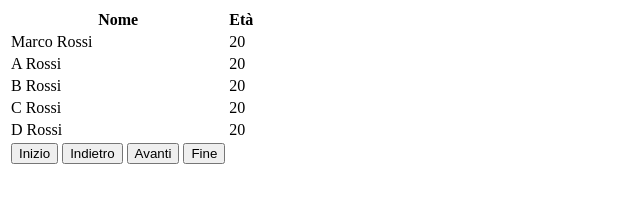
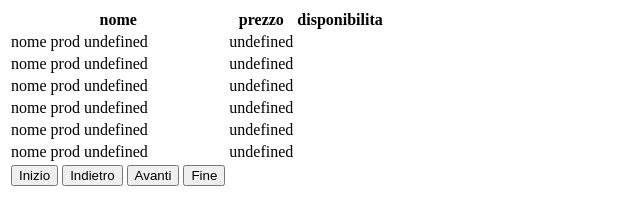
Before and after one commit to FrancescoFlavioMartinelli/S7L2, a plain HTML site: page index.html in a window 1280 px wide. Shown: the whole page, without its empty margins (0-640 px from the left). Drawn offline with Linux system fonts and the light colour scheme.

Commit message:
Recap esercizio

```diff
--- a/es.js
+++ /dev/null
@@ -1,144 +0,0 @@
-// //Es1
-// class Person {
-//     //
-//     compareAge(){} //servirà questo metodo, può essere creato come volete
-// }
-
-// let p1 = new Person("Flavio", 30)
-// let p2 = new Person("Marco", 31)
-// let p3 = new Person("Paolo", 30)
-
-// console.log(); //p1 p2 -> Flavio è più giovane di Marco
-// // p2 p3 -> Marco è più vecchio di Paolo
-// // p3 p1 -> Paolo ha la stessa età di Flavio
-
-
-//Es2
-class Pagination {
-
-    constructor(items = [], pageSize = 10) {
-        this.items = items;
-        this.pageSize = pageSize;
-
-        this.page = 1;
-
-        this.totPage = Math.ceil(this.items.length / this.pageSize);
-
-        this.container = document.querySelector("#utenti tbody");
-
-        this.getVisibileItems();
-    }
-
-    next() {
-        //andare alla pagina successiva
-        this.page = this.page < this.totPage ? this.page + 1 : this.totPage;
-        this.getVisibileItems();
-    }
-    prev() {
-        //andare alla pagina precedente
-        this.page = this.page > 1 ? this.page - 1 : 1;
-        this.getVisibileItems();
-    }
-    first() {
-        //andare alla prima pagina
-        this.page = 1;
-        this.getVisibileItems();
-    }
-    last() {
-        //andare alla ultima pagina
-        this.page = this.totPage;
-        this.getVisibileItems();
-    }
-
-    getVisibileItems() {
-        //prende gli elemtni corretti in base alla pagina a cui siamo e li imposta nella tabella
-        let lastIndex = this.page * this.pageSize
-        let firstIndex = this.page * this.pageSize - this.pageSize
-        let rightItems = this.items.slice(firstIndex, lastIndex);
-
-        this.container.innerHTML = "";
-        rightItems.forEach((e) => {
-            let tr = document.createElement("tr");
-            let td1 = document.createElement("td");
-            let td2 = document.createElement("td");
-            td1.innerHTML = e.nome + " " + e.cognome;
-            td2.innerHTML = e.eta;
-            tr.append(td1, td2);
-            this.container.append(tr);
-        })
-    }
-}
-
-let users = [{
-        nome: "Marco",
-        cognome: "Rossi",
-        eta: 20
-    },
-    {
-        nome: "A",
-        cognome: "Rossi",
-        eta: 20
-    },
-    {
-        nome: "B",
-        cognome: "Rossi",
-        eta: 20
-    },
-    {
-        nome: "C",
-        cognome: "Rossi",
-        eta: 20
-    },
-    {
-        nome: "D",
-        cognome: "Rossi",
-        eta: 20
-    },
-    {
-        nome: "E",
-        cognome: "Rossi",
-        eta: 20
-    },
-    {
-        nome: "F",
-        cognome: "Rossi",
-        eta: 20
-    },
-    {
-        nome: "G",
-        cognome: "Rossi",
-        eta: 20
-    },
-    {
-        nome: "H",
-        cognome: "Rossi",
-        eta: 20
-    },
-    {
-        nome: "I",
-        cognome: "Rossi",
-        eta: 20
-    },
-    {
-        nome: "DISPARI",
-        cognome: "Rossi",
-        eta: 20
-    }
-]
-
-
-let p = new Pagination(users, 5);
-
-
-document.querySelector(".avanti").addEventListener("click", () => {
-    p.next();
-})
-document.querySelector(".indietro").addEventListener("click", () => {
-    p.prev();
-})
-document.querySelector(".fine").addEventListener("click", () => {
-    p.last();
-})
-document.querySelector(".inizio").addEventListener("click", () => {
-    p.first();
-})
--- a/index.html
+++ b/index.html
@@ -10,11 +10,10 @@
 
 <body>
 
-    <table id="utenti">
+    <table id="paginationTabel">
         <thead>
             <tr>
-                <th>Nome</th>
-                <th>Età</th>
+                <th>placeholder</th>
             </tr>
 
         </thead>
@@ -31,16 +30,12 @@
                 <button class="fine">Fine</button>
             </td>
         </tfoot>
-
-
-
-
     </table>
 
     <!-- <script src="script.js"></script>
     <script src="extends.js"></script>
     <script src="pattern.js"></script> -->
-    <script src="es.js"></script>
+    <script src="pagination.js"></script>
     <script src="script.js"></script>
 
 </body>
--- /dev/null
+++ b/pagination.js
@@ -0,0 +1,156 @@
+// //Es1
+// class Person {
+//     //
+//     compareAge(){} //servirà questo metodo, può essere creato come volete
+// }
+
+// let p1 = new Person("Flavio", 30)
+// let p2 = new Person("Marco", 31)
+// let p3 = new Person("Paolo", 30)
+
+// console.log(); //p1 p2 -> Flavio è più giovane di Marco
+// // p2 p3 -> Marco è più vecchio di Paolo
+// // p3 p1 -> Paolo ha la stessa età di Flavio
+
+
+//Es2
+class Pagination {
+
+    constructor(items = [], pageSize = 10) {
+        this.items = items;
+        this.pageSize = pageSize;
+
+        this.page = 1;
+
+        this.rightItems = []
+        this.getRightItems();
+
+        this.totPage = Math.ceil(this.items.length / this.pageSize);
+
+        this.container = document.querySelector("#paginationTabel tbody");
+
+        this.thead = document.querySelector("#paginationTabel thead");
+
+        let tr = document.createElement("tr")
+        for(let prop in this.items[0]){
+            let th = document.createElement("th")
+            th.innerHTML = prop
+            tr.append(th)
+        }
+        this.thead.innerHTML = "";
+        this.thead.append(tr)
+
+
+
+        this.getVisibileItems();
+    }
+
+    getRightItems() {
+        let lastElement = this.page * this.pageSize;
+        let firstIndex = lastElement - this.pageSize;
+
+        this.rightItems = this.items.slice(firstIndex, lastElement);
+
+        // let rightusers = []
+        // for(let i = this.pageSize; i > 0; i--) {
+        //     rightusers.push(this.items[laseElement - i])
+        // }
+
+    }
+
+    next() {
+        //andare alla pagina successiva
+        this.page = this.page < this.totPage ? this.page + 1 : this.totPage;
+        this.getRightItems();
+        this.getVisibileItems();
+    }
+
+    prev() {
+        //andare alla pagina precedente
+        this.page = this.page > 1 ? this.page - 1 : 1;
+        this.getRightItems();
+        this.getVisibileItems();
+    }
+
+    first() {
+        //andare alla prima pagina
+        this.page = 1;
+        this.getRightItems();
+        this.getVisibileItems();
+    }
+    last() {
+        //andare alla ultima pagina
+        this.page = this.totPage;
+        this.getRightItems();
+        this.getVisibileItems();
+    }
+
+    getVisibileItems() {
+        //prende gli elemtni corretti in base alla pagina a cui siamo e li imposta nella tabella
+
+        this.container.innerHTML = "";
+        let strHtml = "";
+        this.rightItems.forEach((e) => {
+            // let tr = document.createElement("tr");
+            // strHtml += "<tr>"
+
+            strHtml += `<tr><td>${e.nome} ${e.cognome}</td><td>${e.eta}</td></tr>`
+
+            // strHtml += "</tr>"
+
+            // for(let prop in e) {
+            //     let td = document.createElement("td");
+            //     td.innerHTML = e[prop];
+            //     tr.append(td)
+            // }
+            // td1.innerHTML = e.nome + " " + e.cognome;
+            // td2.innerHTML = e.eta;
+            this.container.innerHTML = strHtml;
+        });
+    }
+}
+
+// //EQ: pageSize * page -> indice di partenza
+// // (pageSide * page) - 3
+// // (pageSide * page) - 2
+// // (pageSide * page) - 1
+// // per pageSize
+
+// //pageSize = 3
+
+// //page = 1
+// users[0]
+// users[1]
+// users[2]
+// lastElement = 3
+
+// //page = 2
+// users[3]
+// users[4]
+// users[5]
+// lastElement = 6
+
+// //page = 3
+// users[6]
+// users[7]
+// users[8]
+// lastElement = 9
+
+// //a ogni pagina l'indice d'inizo e successivo all'ultimo
+// //-> indici
+// //
+
+// //users.length = 16
+// //pagina 6
+// users[3 * 6 - 3]
+//     ...
+//     users[3 * 6 - 1]
+
+
+
+// let p = new Pagination(users, 5);
+// let q = new Pagination(prodotti);
+
+// document.querySelector(".prodottiAvanti").addEventListener("click", () => {
+//     q.next();
+// })
--- a/script.js
+++ b/script.js
@@ -1,76 +1,157 @@
 
-// function Automobile(m, colore) {
-//     this.modello = m;
-//     this.colore = colore;
-//     this.route = 4;
+// // function Automobile(m, colore) {
+// //     this.modello = m;
+// //     this.colore = colore;
+// //     this.route = 4;
 
-//     this.getModello = function() {
+// //     this.getModello = function() {
+// //         return this.modello;
+// //     }
+// // }
+
+// class Automobile {
+//     //metodo costruttore, eseguito dal new e può contentere logica ma sopratutto le assegnazioni delle proprietà principali dell'oggetto (che solitamente prendiamo come parametro per comodità)
+//     constructor(modello, colore, p) {
+//         this.modello = modello;
+//         this.colore = colore;
+//         this.prezzo = p;
+//         Automobile.counter++; //
+//     }
+
+//     //prop e metodi statici, sono interagibili dalla classe Automobile ma non dalle istanze (sono tipo le "variabili/funzioni globali" della classe)
+//     static route = 4;
+//     static counter = 0;
+//     static sconto = 20;
+
+//     static getRoute() {
+//         return Automobile.route;
+//     }
+
+//     // Metodi della classe
+//     getPrezzo() {
+//         return this.prezzo - (this.prezzo * Automobile.sconto/100); //Possimao usare metodi e prop statici ovunque nel codice, anche dentro ai metodi stessa classe
+//     }
+
+//     getModello(){
 //         return this.modello;
 //     }
 // }
 
-class Automobile {
-    //metodo costruttore, eseguito dal new e può contentere logica ma sopratutto le assegnazioni delle proprietà principali dell'oggetto (che solitamente prendiamo come parametro per comodità)
-    constructor(modello, colore, p) {
-        this.modello = modello;
-        this.colore = colore;
-        this.prezzo = p;
-        Automobile.counter++; //
-    }
 
-    //prop e metodi statici, sono interagibili dalla classe Automobile ma non dalle istanze (sono tipo le "variabili/funzioni globali" della classe)
-    static route = 4;
-    static counter = 0;
-    static sconto = 20;
 
-    static getRoute() {
-        return Automobile.route;
-    }
 
-    // Metodi della classe
-    getPrezzo() {
-        return this.prezzo - (this.prezzo * Automobile.sconto/100); //Possimao usare metodi e prop statici ovunque nel codice, anche dentro ai metodi stessa classe
-    }
-
-    getModello(){
-        return this.modello;
-    }
-}
+// //Istanza della classe
+// let c = new Automobile("Berlina", "Nero");
+// c.consumo = 100
+// console.log(c.modello);
+// console.log(c.getModello());
 
 
 
 
-//Istanza della classe
-let c = new Automobile("Berlina", "Nero");
-c.consumo = 100
-console.log(c.modello);
-console.log(c.getModello());
+// // function f(a, b) {
+// //     return a + b
+// // }
+
+// // function g(a, b, c) {
+// //     // return a + b + c
+// //     return f(a, b) + c
+// // }
+
+
+// // p1.linguaggi = ["JS", "CSS", "HTML"];
+// // p2.linguaggi = ["JS", "CSS", "HTML"];
+
+// // let lavoratori = []
+
+// // lavoratori.forEach((e)=>{
+// //     if(/*È un programmatore*/) {
+// //         e.linguaggi = []
+// //     } else {
+// //         e.nClienti = 3
+// //     }
+// // })
+
+
+// // c1.nClienti = 6;
+
+
+let prodotti = [
+    {
+        nome: "nome prod",
+        prezzo: 40,
+        disponibilita: true
+    },
+    {
+        nome: "nome prod",
+        prezzo: 40,
+        disponibilita: true
+    },
+    {
+        nome: "nome prod",
+        prezzo: 40,
+        disponibilita: true
+    },
+    {
+        nome: "nome prod",
+        prezzo: 40,
+        disponibilita: true
+    },
+    {
+        nome: "nome prod",
+        prezzo: 40,
+        disponibilita: true
+    },
+    {
+        nome: "nome prod",
+        prezzo: 40,
+        disponibilita: true
+    },
+    {
+        nome: "nome prod",
+        prezzo: 40,
+        disponibilita: true
+    },
+    {
+        nome: "nome prod",
+        prezzo: 40,
+        disponibilita: true
+    },
+    {
+        nome: "nome prod",
+        prezzo: 40,
+        disponibilita: true
+    },
+    {
+        nome: "nome prod",
+        prezzo: 40,
+        disponibilita: true
+    },
+    {
+        nome: "nome prod",
+        prezzo: 40,
+        disponibilita: true
+    },
+    {
+        nome: "nome prod",
+        prezzo: 40,
+        disponibilita: true
+    },
+    {
+        nome: "nome prod",
+        prezzo: 40,
+        disponibilita: true
+    },
+    {
+        nome: "nome prod",
+        prezzo: 40,
+        disponibilita: true
+    }
+]
+let p = new Pagination(prodotti, 6)
 
 
 
+// p.next();
 
-// function f(a, b) {
-//     return a + b
-// }
-
-// function g(a, b, c) {
-//     // return a + b + c
-//     return f(a, b) + c
-// }
-
-
-// p1.linguaggi = ["JS", "CSS", "HTML"];
-// p2.linguaggi = ["JS", "CSS", "HTML"];
-
-// let lavoratori = []
-
-// lavoratori.forEach((e)=>{
-//     if(/*È un programmatore*/) {
-//         e.linguaggi = []
-//     } else {
-//         e.nClienti = 3
-//     }
-// })
-
-
-// c1.nClienti = 6;
+// p.last();
```
